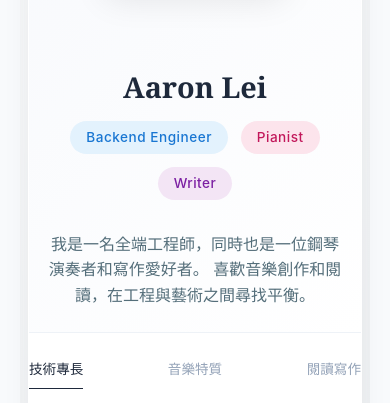
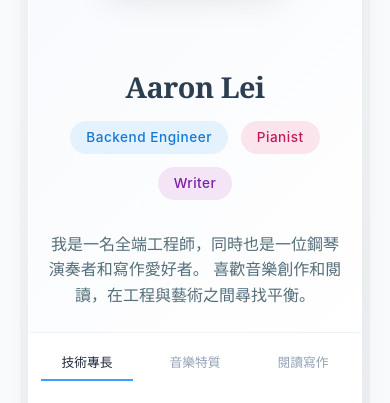
Before and after one commit to shianglin17/aaron-blog, a Vue app: page /about in a window 390 px wide. Shown: the part 419-822 px from the top of the page. Built offline with nearby package versions, Linux system fonts and the light colour scheme; the HTML template or start-up script is replaced by a standard one.

Commit message:
about page : tab restyling

```diff
--- a/src/views/AboutView.vue
+++ b/src/views/AboutView.vue
@@ -237,10 +237,11 @@
   justify-content: center;
 
   h1 {
-    font-size: 1.75rem;
-    font-weight: 600;
-    color: #1e293b;
-    margin-bottom: 1rem;
+    font-size: 3rem;
+    font-weight: 700;
+    color: #2c3e50;
+    margin-bottom: 1.5rem;
+    letter-spacing: -0.5px;
   }
 }
 
@@ -322,7 +323,7 @@
     justify-content: space-between;
     border: none;
     position: relative;
-    padding: 0 1rem;
+    padding: 0;
   }
 
   :deep(.el-tabs__item) {
@@ -335,6 +336,8 @@
     border: none;
     margin: 0;
     font-weight: normal;
+    flex: 1;
+    text-align: center;
 
     &.is-active {
       color: #1e293b;
@@ -344,21 +347,14 @@
       &::after {
         content: '';
         position: absolute;
-        bottom: -1px;
-        left: 0;
-        width: 100%;
+        bottom: 0;
+        left: 10%;
+        width: 80%;
         height: 2px;
-        background-color: #1e293b;
+        background-color: currentColor;
+        border-radius: 2px;
       }
     }
-
-    &:hover:not(.is-active) {
-      color: #475569;
-    }
-  }
-
-  :deep(.el-tabs__active-bar) {
-    display: none;
   }
 }
 
@@ -430,17 +426,14 @@
     padding: 1.5rem;
     border-radius: 12px;
     margin-bottom: 1.5rem;
-    box-shadow: 0 2px 8px rgba(0, 0, 0, 0.05);
-    border: 1px solid #f1f5f9;
+    box-shadow: 0 2px 4px rgba(0, 0, 0, 0.05);
 
     h3 {
-      font-size: 1.3rem;
-      margin-bottom: 1rem;
+      color: #c2185b;
     }
 
     p {
       margin-top: 1rem;
-      line-height: 1.6;
     }
   }
 
@@ -476,7 +469,7 @@
 
     &:hover {
       transform: translateY(-2px);
-      box-shadow: 0 4px 12px rgba(0, 0, 0, 0.1);
+      box-shadow: 0 5px 15px rgba(0, 0, 0, 0.1);
 
       &::after {
         transform: scaleX(1);
@@ -492,17 +485,14 @@
     padding: 1.5rem;
     border-radius: 12px;
     margin-bottom: 1.5rem;
-    box-shadow: 0 2px 8px rgba(0, 0, 0, 0.05);
-    border: 1px solid #f1f5f9;
+    box-shadow: 0 2px 4px rgba(0, 0, 0, 0.05);
 
     h3 {
-      font-size: 1.3rem;
-      margin-bottom: 1rem;
+      color: #7b1fa2;
     }
 
     p {
       margin-top: 1rem;
-      line-height: 1.6;
     }
   }
 
@@ -538,7 +528,7 @@
 
     &:hover {
       transform: translateY(-2px);
-      box-shadow: 0 4px 12px rgba(0, 0, 0, 0.1);
+      box-shadow: 0 5px 15px rgba(0, 0, 0, 0.1);
 
       &::after {
         transform: scaleX(1);
@@ -627,6 +617,10 @@
 
   .tabs-section {
     padding: 1.5rem;
+
+    :deep(.el-tabs__item) {
+      font-size: 0.9rem;
+    }
   }
 }
 
@@ -658,19 +652,71 @@
   }
 
   .tabs-section {
-    padding: 1.5rem 0.5rem;
+    padding: 1rem;
+
+    :deep(.el-tabs__header) {
+      margin: 0 0 1.5rem 0;
+    }
 
     :deep(.el-tabs__nav) {
-      padding: 0;
+      gap: 0.5rem;
     }
 
     :deep(.el-tabs__item) {
+      height: 36px;
+      line-height: 36px;
+      font-size: 0.85rem;
+      padding: 0 0.5rem;
+      white-space: nowrap;
+      overflow: hidden;
+      text-overflow: ellipsis;
+
+      &.is-active::after {
+        left: 15%;
+        width: 70%;
+      }
+    }
+  }
+
+  .skill-tags, .music-tags, .reading-tags {
+    gap: 0.6rem;
+
+    .skill-tag, .music-tag, .reading-tag {
+      padding: 0.4rem 0.8rem;
       font-size: 0.9rem;
     }
   }
 
-  .tab-content {
-    margin-top: 1.5rem;
+  .service-section {
+    margin-top: 2rem;
+    padding-top: 1.5rem;
+
+    h3 {
+      font-size: 1.2rem;
+    }
+  }
+
+  .service-list {
+    li {
+      font-size: 1rem;
+      padding: 0.4rem 0 0.4rem 1.2rem;
+    }
+  }
+
+  .music-container, .reading-container {
+    .music-category, .reading-category {
+      padding: 1.2rem;
+      margin-bottom: 1rem;
+
+      h3 {
+        font-size: 1.2rem;
+      }
+
+      p {
+        font-size: 0.95rem;
+        margin-top: 0.8rem;
+      }
+    }
   }
 }
 
@@ -707,9 +753,17 @@
   }
 
   .tabs-section {
-    padding: 1rem 0;
+    padding: 0.75rem;
 
     :deep(.el-tabs__item) {
+      font-size: 0.8rem;
+      padding: 0 0.25rem;
+    }
+  }
+
+  .skill-tags, .music-tags, .reading-tags {
+    .skill-tag, .music-tag, .reading-tag {
+      padding: 0.3rem 0.7rem;
       font-size: 0.85rem;
     }
   }
@@ -741,8 +795,4 @@
     }
   }
 }
-
-.tab-content {
-  padding: 0 1rem;
-}
 </style>
```
